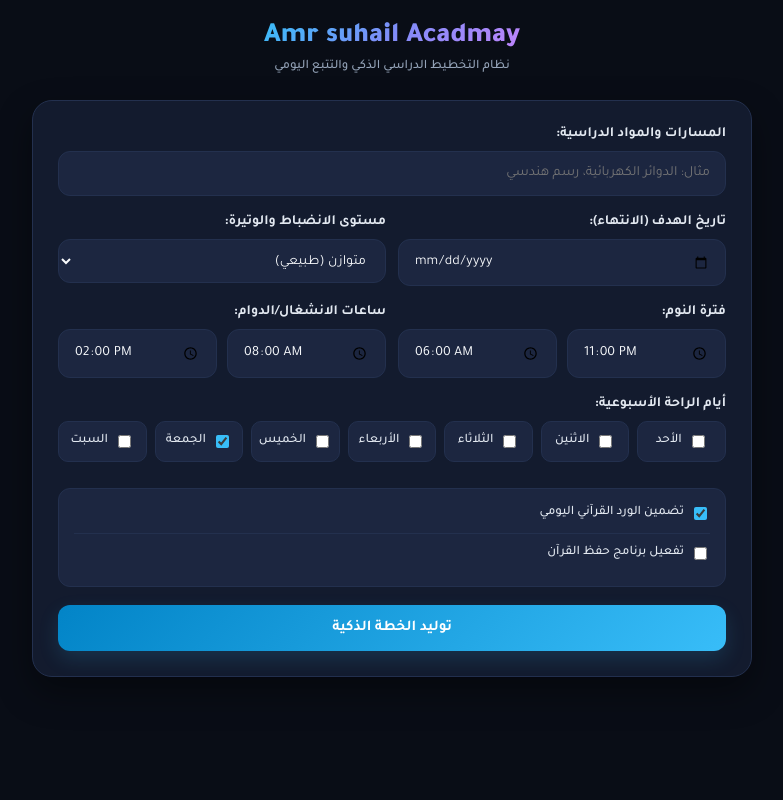
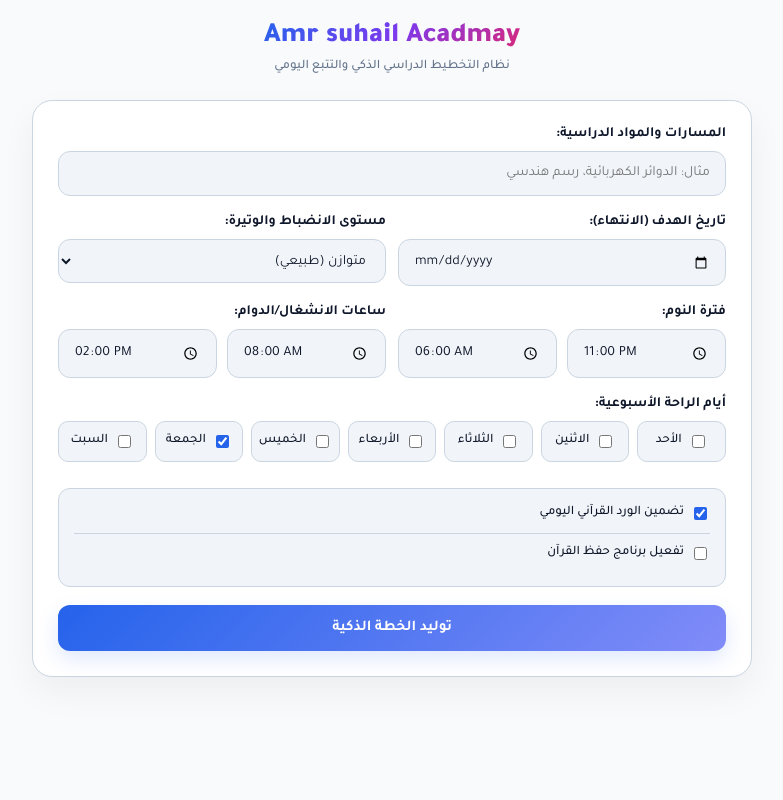
Before and after one commit to amrsuhail33-hue/Amr-acadmy, a Flask app: page /planner in a window 1280 px wide. Shown: the whole page, without its empty margins (248-1031 px from the left). Run offline with Flask 3, Linux system fonts and the light colour scheme; some libraries are stand-ins or nearby versions.

Commit message:
Update planner.html

```diff
--- a/templates/planner.html
+++ b/templates/planner.html
@@ -4,14 +4,48 @@
     <meta charset="UTF-8">
     <meta name="viewport" content="width=device-width, initial-scale=1.0, maximum-scale=1.0, user-scalable=no">
     <title>Amr suhail Acadmay | المخطط الذكي</title>
+
+    <!-- سكربت قراءة وضع الموقع الأساسي فوراً لمنع الوميض الأبيض -->
+    <script>
+        if (localStorage.getItem('theme') === 'dark') {
+            document.documentElement.classList.add('dark-mode');
+        }
+    </script>
+
     <link href="https://fonts.googleapis.com/css2?family=Tajawal:wght@400;500;700;800;900&display=swap" rel="stylesheet">
     <script src="https://cdn.jsdelivr.net/npm/canvas-confetti@1.6.0/dist/confetti.browser.min.js"></script>
     <script src="https://cdnjs.cloudflare.com/ajax/libs/html2canvas/1.4.1/html2canvas.min.js"></script>
+
     <style>
+        /* =========================================
+           1. الوضع النهاري (الأساسي - Light Mode)
+           ========================================= */
         :root {
+            --bg-body: #f8fafc;
+            --bg-card: #ffffff;
+            --bg-card-inner: #f1f5f9;
+            --bg-completed: #e2e8f0;
+            --primary: #2563eb;
+            --primary-glow: rgba(37, 99, 235, 0.15);
+            --success: #10b981;
+            --success-glow: rgba(16, 185, 129, 0.15);
+            --danger: #ef4444;
+            --danger-glow: rgba(239, 68, 68, 0.15);
+            --text-main: #0f172a;
+            --text-muted: #64748b;
+            --border: #cbd5e1;
+            --brand-gradient: linear-gradient(135deg, #2563eb 0%, #7c3aed 50%, #db2777 100%);
+            --modal-bg: rgba(15, 23, 42, 0.6);
+        }
+
+        /* =========================================
+           2. الوضع الليلي (Dark Mode) المربوط بموقعك
+           ========================================= */
+        html.dark-mode {
             --bg-body: #090D16;
             --bg-card: #131B2E;
             --bg-card-inner: #1C2640;
+            --bg-completed: #0D1424;
             --primary: #38BDF8;
             --primary-glow: rgba(56, 189, 248, 0.15);
             --success: #10B981;
@@ -21,20 +55,23 @@
             --text-main: #F8FAFC;
             --text-muted: #94A3B8;
             --border: #23304E;
+            --brand-gradient: linear-gradient(135deg, #38BDF8 0%, #818CF8 50%, #C084FC 100%);
+            --modal-bg: rgba(9, 13, 22, 0.85);
         }
 
         * { box-sizing: border-box; font-family: 'Tajawal', sans-serif; }
-        body { background: var(--bg-body); color: var(--text-main); margin: 0; padding: 20px 15px; display: flex; justify-content: center; min-height: 100vh; overflow-x: hidden; }
+        body { background: var(--bg-body); color: var(--text-main); margin: 0; padding: 20px 15px; display: flex; justify-content: center; min-height: 100vh; overflow-x: hidden; transition: background 0.3s, color 0.3s; }
         .app-container { width: 100%; max-width: 720px; }
 
         .brand-header { text-align: center; margin-bottom: 25px; }
-        .brand-title { font-size: 28px; font-weight: 900; background: linear-gradient(135deg, #38BDF8 0%, #818CF8 50%, #C084FC 100%); -webkit-background-clip: text; -webkit-text-fill-color: transparent; margin: 0 0 5px 0; display: inline-block; }
+        .brand-title { font-size: 28px; font-weight: 900; background: var(--brand-gradient); -webkit-background-clip: text; -webkit-text-fill-color: transparent; margin: 0 0 5px 0; display: inline-block; }
         .brand-sub { font-size: 13px; color: var(--text-muted); font-weight: 500; }
 
-        .main-card { background: var(--bg-card); border: 1px solid var(--border); border-radius: 20px; padding: 25px; box-shadow: 0 15px 35px rgba(0, 0, 0, 0.4); }
+        .main-card { background: var(--bg-card); border: 1px solid var(--border); border-radius: 20px; padding: 25px; box-shadow: 0 15px 35px rgba(0, 0, 0, 0.05); transition: background 0.3s, border 0.3s; }
+        html.dark-mode .main-card { box-shadow: 0 15px 35px rgba(0, 0, 0, 0.4); }
 
         .form-group { margin-bottom: 18px; width: 100%; }
-        label { display: block; margin-bottom: 8px; font-weight: 700; color: #E2E8F0; font-size: 14px; }
+        label { display: block; margin-bottom: 8px; font-weight: 700; color: var(--text-main); font-size: 14px; }
         input[type="text"], input[type="date"], input[type="time"], input[type="number"], select {
             width: 100%; padding: 13px 15px; border-radius: 12px; border: 1px solid var(--border); background: var(--bg-card-inner); color: var(--text-main); font-size: 14px; transition: all 0.3s ease;
         }
@@ -49,41 +86,41 @@
         }
 
         .days-grid { display: grid; grid-template-columns: repeat(auto-fit, minmax(85px, 1fr)); gap: 8px; }
-        .checkbox-pill { background: var(--bg-card-inner); border: 1px solid var(--border); padding: 10px; border-radius: 10px; display: flex; align-items: center; justify-content: center; gap: 6px; cursor: pointer; font-size: 13px; font-weight: 500; }
+        .checkbox-pill { background: var(--bg-card-inner); border: 1px solid var(--border); padding: 10px; border-radius: 10px; display: flex; align-items: center; justify-content: center; gap: 6px; cursor: pointer; font-size: 13px; font-weight: 500; transition: border 0.3s; color: var(--text-main); }
         .checkbox-pill input { accent-color: var(--primary); }
 
-        /* الأزرار الاحترافية الجديدة (Neon Ghost) */
+        /* الأزرار الاحترافية */
         .btn {
             width: 100%; padding: 14px; border-radius: 12px; font-size: 15px; font-weight: 700;
             cursor: pointer; transition: all 0.3s ease; display: flex; align-items: center; justify-content: center; margin-top: 10px;
         }
         .btn:active { transform: scale(0.98); }
 
-        .btn-primary { background: linear-gradient(135deg, #0284C7 0%, #38BDF8 100%); border: none; color: #fff; box-shadow: 0 8px 20px var(--primary-glow); }
+        .btn-primary { background: linear-gradient(135deg, var(--primary) 0%, #818CF8 100%); border: none; color: #fff; box-shadow: 0 8px 20px var(--primary-glow); }
 
         .btn-action { background: var(--success-glow); border: 1px solid var(--success); color: var(--success); }
-        .btn-action:hover { background: var(--success); color: #fff; box-shadow: 0 0 15px rgba(16, 185, 129, 0.3); }
+        .btn-action:hover { background: var(--success); color: #fff; box-shadow: 0 0 15px var(--success-glow); }
 
         .btn-export { background: var(--primary-glow); border: 1px solid var(--primary); color: var(--primary); }
-        .btn-export:hover { background: var(--primary); color: #fff; box-shadow: 0 0 15px rgba(56, 189, 248, 0.3); }
+        .btn-export:hover { background: var(--primary); color: #fff; box-shadow: 0 0 15px var(--primary-glow); }
 
         .btn-danger { background: var(--danger-glow); border: 1px solid var(--danger); color: var(--danger); }
-        .btn-danger:hover { background: var(--danger); color: #fff; box-shadow: 0 0 15px rgba(239, 68, 68, 0.3); }
+        .btn-danger:hover { background: var(--danger); color: #fff; box-shadow: 0 0 15px var(--danger-glow); }
 
         .btn-secondary { background: transparent; border: 1px solid var(--border); color: var(--text-muted); }
         .btn-secondary:hover { border-color: var(--text-main); color: var(--text-main); }
 
         /* شريط التقدم */
-        .progress-box { background: var(--bg-card); border: 1px solid var(--border); border-radius: 16px; padding: 18px; margin-bottom: 20px; }
+        .progress-box { background: var(--bg-card); border: 1px solid var(--border); border-radius: 16px; padding: 18px; margin-bottom: 20px; transition: background 0.3s, border 0.3s;}
         .progress-track { height: 12px; background: var(--bg-card-inner); border-radius: 10px; overflow: hidden; border: 1px solid var(--border); margin-top: 10px; }
-        .progress-bar-fill { height: 100%; background: linear-gradient(90deg, #38BDF8, #10B981); width: 0%; transition: width 0.6s cubic-bezier(0.4, 0, 0.2, 1); }
+        .progress-bar-fill { height: 100%; background: linear-gradient(90deg, var(--primary), var(--success)); width: 0%; transition: width 0.6s cubic-bezier(0.4, 0, 0.2, 1); }
 
-        .daily-schedule-card { background: var(--bg-card); border: 1px solid var(--border); border-radius: 18px; padding: 22px; margin-bottom: 20px; border-top: 4px solid var(--primary); }
+        .daily-schedule-card { background: var(--bg-card); border: 1px solid var(--border); border-radius: 18px; padding: 22px; margin-bottom: 20px; border-top: 4px solid var(--primary); transition: background 0.3s; }
         .daily-date-badge { display: flex; justify-content: space-between; align-items: center; border-bottom: 1px solid var(--border); padding-bottom: 12px; margin-bottom: 15px; }
         .task-card { background: var(--bg-card-inner); border: 1px solid var(--border); border-radius: 12px; padding: 14px; margin-bottom: 10px; display: flex; align-items: center; justify-content: space-between; transition: 0.25s; }
-        .task-card.completed { opacity: 0.45; background: #0D1424; border-color: transparent; }
+        .task-card.completed { background: var(--bg-completed); border-color: transparent; }
         .task-card.completed .task-title-text { text-decoration: line-through; color: var(--text-muted); }
-        .task-pill { background: rgba(56, 189, 248, 0.15); color: var(--primary); font-size: 12px; font-weight: 700; padding: 4px 10px; border-radius: 20px; }
+        .task-pill { background: var(--primary-glow); color: var(--primary); font-size: 12px; font-weight: 700; padding: 4px 10px; border-radius: 20px; }
 
         .view-section { display: none; }
         .active-view { display: block; animation: viewIn 0.35s ease; }
@@ -94,11 +131,11 @@
         @keyframes spin { to { transform: rotate(360deg); } }
 
         /* نافذة الاحتفال */
-        .modal-overlay { position: fixed; top: 0; left: 0; width: 100%; height: 100%; background: rgba(9, 13, 22, 0.85); backdrop-filter: blur(8px); z-index: 100; display: none; justify-content: center; align-items: center; padding: 20px; }
-        .modal-content { background: var(--bg-card); border: 1px solid var(--border); border-radius: 24px; padding: 35px 25px; text-align: center; max-width: 420px; width: 100%; box-shadow: 0 20px 40px rgba(0,0,0,0.6); animation: popUp 0.3s ease; }
+        .modal-overlay { position: fixed; top: 0; left: 0; width: 100%; height: 100%; background: var(--modal-bg); backdrop-filter: blur(8px); z-index: 100; display: none; justify-content: center; align-items: center; padding: 20px; transition: background 0.3s; }
+        .modal-content { background: var(--bg-card); border: 1px solid var(--border); border-radius: 24px; padding: 35px 25px; text-align: center; max-width: 420px; width: 100%; box-shadow: 0 20px 40px rgba(0,0,0,0.2); animation: popUp 0.3s ease; }
         @keyframes popUp { from { transform: scale(0.9); opacity: 0; } to { transform: scale(1); opacity: 1; } }
 
-        /* حاوية التصدير المخفية */
+        /* حاوية التصدير المخفية - تبقى دائماً بتصميم الـ Dark Mode لأجل الصورة */
         #hidden-export-container { position: absolute; top: -9999px; left: -9999px; width: 800px; background: #090D16; padding: 40px; color: #F8FAFC; border-radius: 20px; font-family: 'Tajawal', sans-serif; }
     </style>
 </head>
@@ -204,7 +241,7 @@
     <div id="tracking-view" class="view-section">
         <div class="progress-box">
             <div style="display: flex; justify-content: space-between; font-weight: 700;">
-                <span style="font-size: 14px;">التقدم العام</span>
+                <span style="font-size: 14px; color: var(--text-main);">التقدم العام</span>
                 <span id="progress-percent-label" style="color: var(--primary); font-size: 16px;">0%</span>
             </div>
             <div class="progress-track"><div class="progress-bar-fill" id="progress-bar-fill"></div></div>
@@ -237,6 +274,17 @@
 let draftPlans = null;
 
 document.getElementById('target_date').min = new Date().toISOString().split('T')[0];
+
+// ميزة التزامن المباشر للوضع الليلي/النهاري مع نافذة الموقع الأساسي
+window.addEventListener('storage', (e) => {
+    if (e.key === 'theme') {
+        if (e.newValue === 'dark') {
+            document.documentElement.classList.add('dark-mode');
+        } else {
+            document.documentElement.classList.remove('dark-mode');
+        }
+    }
+});
 
 window.onload = () => {
     if (localStorage.getItem('acadmay_schedule_data')) {
@@ -293,7 +341,7 @@ document.getElementById('planForm').addEventListener('submit', async (e) => {
 function renderPreview(plans) {
     let html = '';
     plans.forEach(p => {
-        html += `<div style="background: var(--bg-card-inner); border: 1px solid var(--border); padding: 14px; border-radius: 12px; margin-bottom: 10px;">
+        html += `<div style="background: var(--bg-card-inner); border: 1px solid var(--border); padding: 14px; border-radius: 12px; margin-bottom: 10px; color: var(--text-main);">
                     <div style="font-weight:700; color:var(--primary); margin-bottom:6px;">${p.day_name} (${p.date})</div>`;
         if (p.is_off_day || !p.tasks || p.tasks.length === 0) {
             html += `<span style="color:var(--text-muted); font-size:13px;">يوم مخصص للراحة وتجديد النشاط</span>`;
@@ -346,7 +394,7 @@ function renderTodayCard() {
             html += `<div class="task-card ${completedClass}">
                 <div style="display:flex; align-items:center; gap:12px; flex:1;">
                     <input type="checkbox" style="width:20px; height:20px; accent-color:var(--success);" ${checkedAttr} onchange="toggleTaskState(${idx}, this.checked)">
-                    <span class="task-title-text" style="font-size:14px; font-weight:600;">${task.title}</span>
+                    <span class="task-title-text" style="font-size:14px; font-weight:600; color: var(--text-main);">${task.title}</span>
                 </div>
                 <span class="task-pill">${formatHours(task.allocated_hours)}</span>
             </div>`;
```
